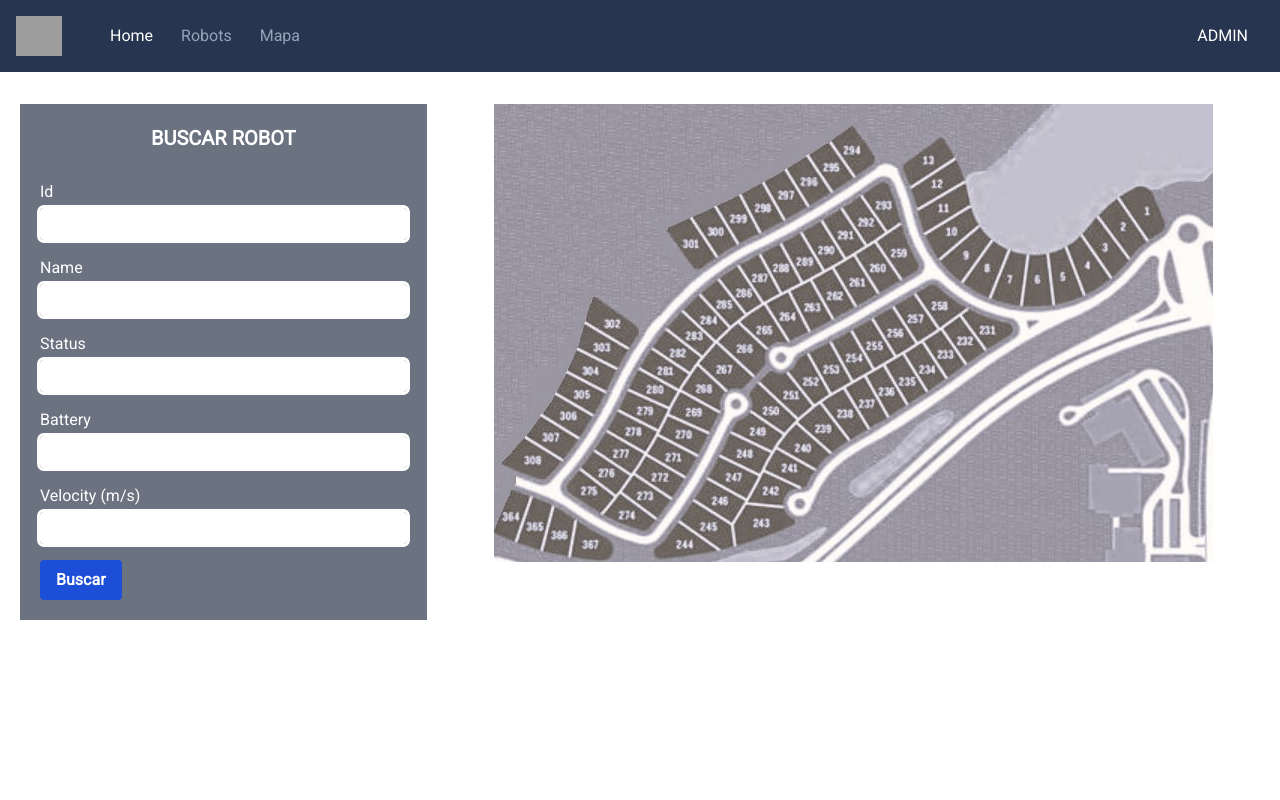
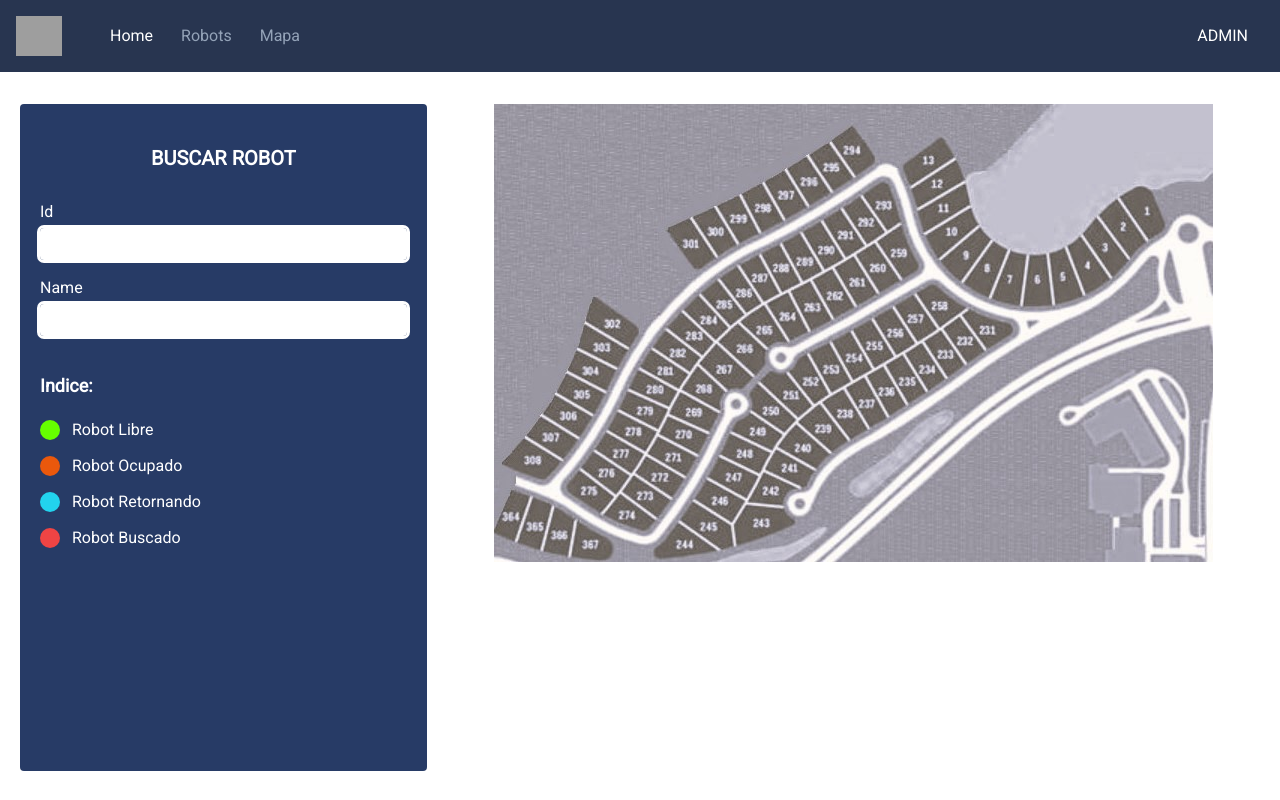
Before and after one commit to Astrovik3/front-integracion, a Next.js app: page /map in a window 1280 px wide. Built offline with nearby package versions, Linux system fonts and the light colour scheme; no server answers; grey boxes are pictures that could not be loaded.

Commit message:
Search en mapa

```diff
--- a/src/app/map/page.js
+++ b/src/app/map/page.js
@@ -26,6 +26,7 @@ export default function Map() {
   ];
 
   const [data, setData] = useState([]);
+  const [searchRobot, setSearchRobot] = useState({id: '', name: ''})
 
   useEffect(() => {
     const findData = async () => {
@@ -43,34 +44,24 @@ export default function Map() {
     }
   }, []);
 
-  const setStatusBgColor = (robotStatus) => {
-    let color;
-    if(robotStatus == "RETURNING"){
-      color = "lightblue";
-    }else if(robotStatus == "BUSY"){
-      color = "orange";
-    }else{
-      color = "#66ff00";
-    }
-    return color;
+  const setStatusBgColor = (robot) => {
+    if(robot.id === searchRobot.id || robot.name === searchRobot.name) return 'red';
+    if(robot.robotStatus == "RETURNING") return "lightblue";
+    if(robot.robotStatus == "BUSY") return "orange";
+    return "#66ff00";
   };
-  const setStatusShadowColor = (robotStatus) => {
-    let shadow;
-    if(robotStatus == "RETURNING"){
-      shadow = "0 0 5px blue, 0 0 10px blue, 0 0 20px blue";
-    }else if(robotStatus == "BUSY"){
-      shadow = "0 0 5px yellow, 0 0 10px yellow, 0 0 20px yellow";
-    }else{
-      shadow = "0 0 5px green, 0 0 10px green, 0 0 20px green";
-    }
-    return shadow;
+
+  const setStatusShadowColor = (robot) => {
+    if(robot.robotStatus == "RETURNING") return "0 0 5px blue, 0 0 10px blue, 0 0 20px blue";
+    if(robot.robotStatus == "BUSY") return "0 0 5px yellow, 0 0 10px yellow, 0 0 20px yellow";
+    return "0 0 5px green, 0 0 10px green, 0 0 20px green";
   };
 
   return (
     <div className="flex w-full h-5/6">
       <div className="w-1/3 h-full mt-8 mx-5">
         <div className="h-full">
-          <SearchRobot></SearchRobot>
+          <SearchRobot searchRobot={searchRobot} setSearchRobot={setSearchRobot}/>
         </div>
       </div>
       <div className="flex relative h-full w-2/3 mt-8 mr-5 justify-center">
@@ -90,9 +81,9 @@ export default function Map() {
               divObjeto.style.top = Math.abs(robot.y) * 2.1 + 'px'; //+ 2
               divObjeto.style.width = '7px';
               divObjeto.style.height = '7px';
-              divObjeto.style.background = setStatusBgColor(robot.robotStatus);
+              divObjeto.style.background = setStatusBgColor(robot);
               divObjeto.style.borderRadius = '50%';
-              divObjeto.style.boxShadow = setStatusShadowColor(robot.robotStatus);
+              divObjeto.style.boxShadow = setStatusShadowColor(robot);
               const contenedor = document.getElementById('contenedor');
               contenedor.appendChild(divObjeto);
             })
--- a/src/app/map/searchRobot.js
+++ b/src/app/map/searchRobot.js
@@ -4,36 +4,36 @@ import React from 'react';
 
 //Luego nos llevamos todos los estilos generales a un archivo aparte...
 
-function SearchRobot({ }) {
+function SearchRobot({searchRobot, setSearchRobot}) {
   return (
-    <div className='w-full bg-gray-500'>
+    <div className='w-full bg-[#273B66] h-full rounded pt-5'>
       <div className='flex flex-col justify-center content-center'>
         <h1 className='text-xl font-bold text-center text-white mt-5'>
           BUSCAR ROBOT
           </h1>
       </div>
 
-      <div className='bg-gray-500 mt-2 p-5'>
-        <form>
+      <div className='mt-2 p-5'>
           <label className='block text-white mb-1'>Id</label>
-          <input className='w-full h-8 mb-4 rounded outline outline-white p-2' id='outlined-basic' type='text' name='idRobot'/>
+          <input className='w-full h-8 mb-4 rounded outline outline-white p-2' id='outlined-basic' type='text' name='idRobot' value={searchRobot.id} onChange={e=> setSearchRobot({id: e.target.value, name: searchRobot.name})}/>
 
           <label className='block text-white mb-1'>Name</label>
-          <input className='w-full h-8 mb-4 rounded outline outline-white p-2' id='outlined-basic' type='text' name='nameRobot'/>
-
-          <label className='block text-white mb-1'>Status</label>
-          <input className='w-full h-8 mb-4 rounded outline outline-white p-2' id='outlined-basic' type='text' name='statusRobot'/>
-
-          <label className='block text-white mb-1'>Battery</label>
-          <input className='w-full h-8 mb-4 rounded outline outline-white p-2' id='outlined-basic' type='text' name='batteryRobot'/>
-
-          <label className='block text-white mb-1'>Velocity (m/s)</label>
-          <input className='w-full h-8 mb-4 rounded outline outline-white p-2' id='outlined-basic' type='text' name='velocityRobot'/>
-
-          <button className='text-white rounded font-bold bg-blue-700 py-2 px-4'>
-            Buscar
-          </button>
-        </form>
+          <input className='w-full h-8 mb-4 rounded outline outline-white p-2' id='outlined-basic' type='text' name='nameRobot' value={searchRobot.name} onChange={e=> setSearchRobot({id: searchRobot.id, name: e.target.value})}/>
+      </div>
+      <div className='flex flex-col ml-5'>
+        <h3 className='text-white font-semibold mb-3 text-lg'>Indice:</h3>
+        <div className='flex flex-row items-center'>
+          <div className='bg-[#66ff00] w-5 h-5 rounded-full my-2'/><label className='text-white ml-3'>Robot Libre</label>
+        </div>
+        <div className='flex flex-row items-center'>
+          <div className='bg-orange-600 w-5 h-5 rounded-full my-2'/><label className='text-white ml-3'>Robot Ocupado</label>
+        </div>
+        <div className='flex flex-row items-center'>
+          <div className='bg-cyan-400 w-5 h-5 rounded-full my-2'/><label className='text-white ml-3'>Robot Retornando</label>
+        </div>
+        <div className='flex flex-row items-center'>
+          <div className='bg-red-500 w-5 h-5 rounded-full my-2'/><label className='text-white ml-3'>Robot Buscado</label>
+        </div>
       </div>
     </div>
   )
```
